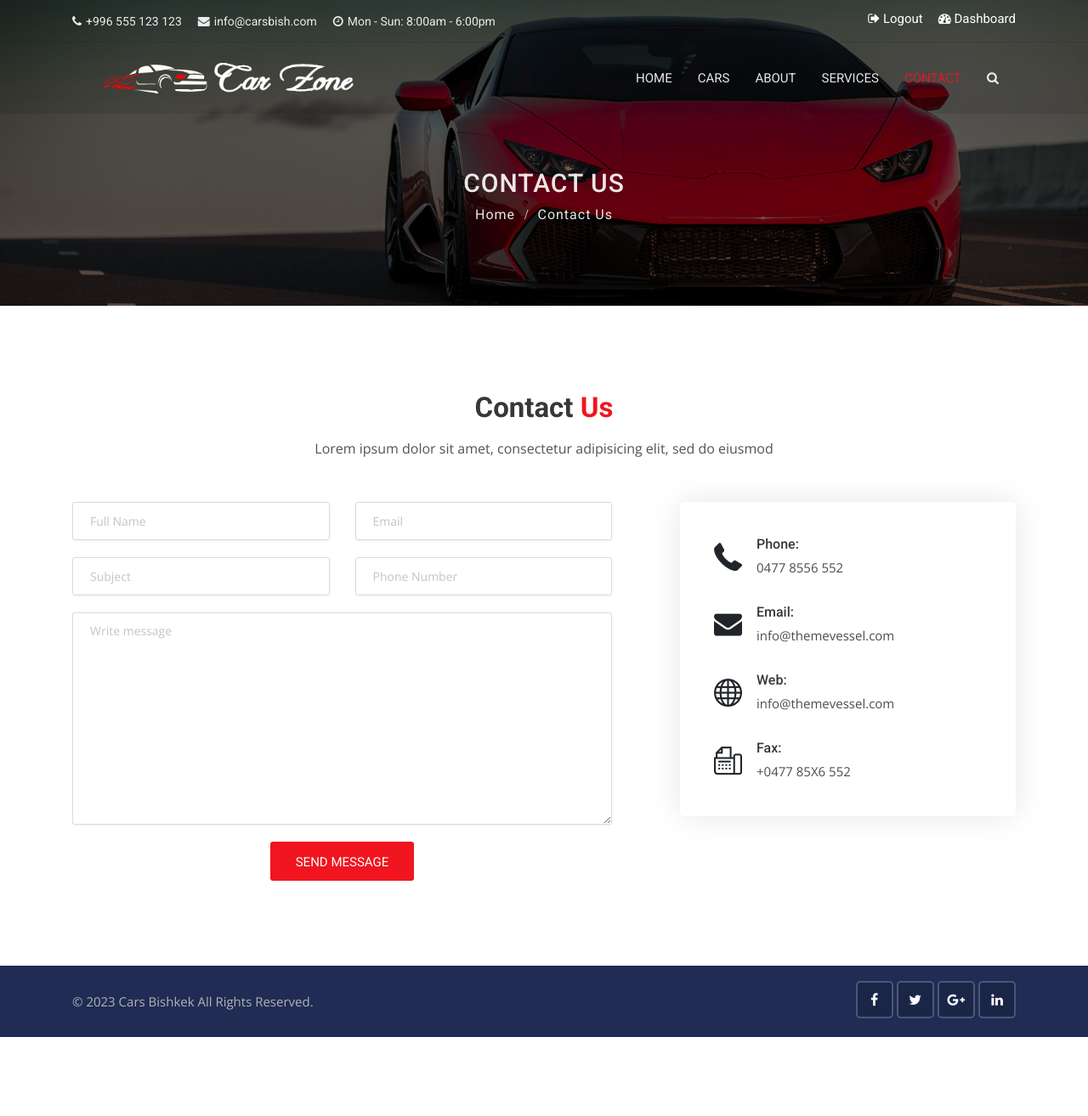
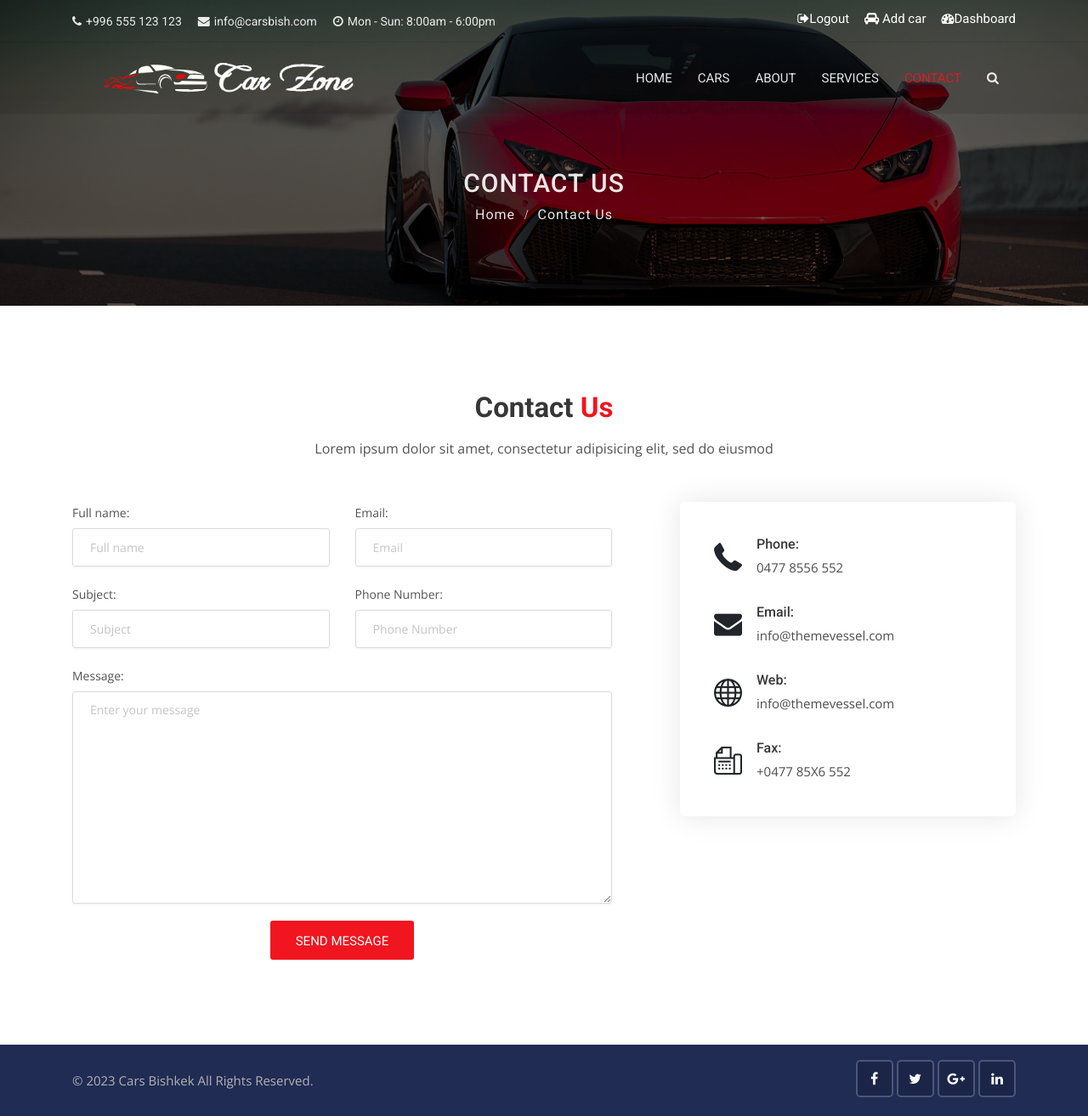
Before and after one commit to kaidu219/carsellplatform, a Django app: page /contact/ in a window 1280 px wide. Shown: the whole page at 85% size. Before the commit the page ends 1221 px from the top, so only its background shows below. Run offline with Django 4.2, Linux system fonts and the light colour scheme; the visitor is signed in with stand-in values (Sample User, id 1); some libraries are stand-ins or nearby versions.

Commit message:
Джанго формы, добавление новых автомобилей

```diff
--- a/carsellplatform/cars/templates/cars/cars.html
+++ b/carsellplatform/cars/templates/cars/cars.html
@@ -32,7 +32,7 @@
                     <div class="col-lg-6 col-md-6">
                         <div class="car-box-3">
                             <div class="car-thumbnail">
-                                <a href="{% url 'cardeteils' car.pk %}" class="car-img">
+                                <a href="{% url 'cardetails' car.pk %}" class="car-img">
                                     {% comment %} <div class="tag">For Rent</div> {% endcomment %}
                                     <div class="price-box">
                                         <span>${{ car.price| intcomma }}</span>
@@ -60,12 +60,12 @@
                             </div>
                             <div class="detail">
                                 <h1 class="title {% cycle 'text-primary' 'text-info' %}">
-                                    <a href="{% url 'cardeteils' car.pk %}">
+                                    <a href="{% url 'cardetails' car.pk %}">
                                         {{ car.car_title | capfirst }}
                                     </a>
                                 </h1>
                                 <div class="location">
-                                    <a href="{% url 'cardeteils' car.pk %}">
+                                    <a href="{% url 'cardetails' car.pk %}">
                                         <i class="flaticon-pin"></i>{{ car.state }}, {{ car.city }}
                                     </a>
                                 </div>
--- a/carsellplatform/cars/urls.py
+++ b/carsellplatform/cars/urls.py
@@ -1,10 +1,11 @@
 from django.urls import path
-from .views import allcars, cardetails, search
+from .views import allcars, cardetails, search, add_car
 
 
 
 urlpatterns = [
     path("", allcars, name='cars'),
     path("search", search, name='search'),
-    path("<str:id>", cardetails, name='cardeteils')
+    path("add_car", add_car, name='add_car'),
+    path("<str:id>", cardetails, name='cardetails')
 ]
--- a/carsellplatform/carsellplatform/settings.py
+++ b/carsellplatform/carsellplatform/settings.py
@@ -157,8 +157,8 @@ DEFAULT_AUTO_FIELD = 'django.db.models.BigAutoField'
 # email settings
 EMAIL_HOST = 'smtp.gmail.com'
 EMAIL_PORT = '465'
-# EMAIL_HOST_USER = 'kaidu219@gmail.com'
-EMAIL_HOST_PASSWORD = 'rnjfgbcgrmawfsne'
+EMAIL_HOST_USER = 'carsellplatformdjango@gmail.com'
+EMAIL_HOST_PASSWORD = 'dljrqsiepjcdvbng'
 EMAIL_USE_TSL = False
 EMAIL_USE_SSL = True
 
--- a/carsellplatform/contacts/urls.py
+++ b/carsellplatform/contacts/urls.py
@@ -4,5 +4,5 @@ from .views import inquiry, delete_inquiry
 
 urlpatterns = [
     path('inquiry', inquiry, name='inquiry'),
-    path("<str:id>", delete_inquiry, name='delete_inquiry')
+    path("<str:id>", delete_inquiry, name='delete_inquiry'),
 ]
--- a/carsellplatform/templates/includes/header.html
+++ b/carsellplatform/templates/includes/header.html
@@ -14,17 +14,20 @@
                 <ul class="top-social-media pull-right">
                     {% if user.is_authenticated %}
                         <li>
-                            <a href="{% url 'logout'  %}" class="sign-out"><i class="fa fa-sign-out "></i> Logout</a>
+                            <a href="{% url 'logout'  %}" class="sign-out"><i class="fa fa-sign-out "></i>Logout</a>
                         </li>
                         <li>
-                            <a href="{% url 'dashboard' %}" class="sign-out"><i class="fa-solid fa fa-tachometer"></i> Dashboard</a>
+                            <a href="{% url 'add_car' %}" class="sign-out"><i class="fa-solid fa fa-car"></i> Add car</a>
+                        </li>
+                        <li>
+                            <a href="{% url 'dashboard' %}" class="sign-out"><i class="fa-solid fa fa-tachometer"></i>Dashboard</a>
                         </li>
                     {% else %}
                         <li>
-                            <a href="{% url 'login'  %}" class="sign-in"><i class="fa fa-sign-in"></i> Login</a>
+                            <a href="{% url 'login'  %}" class="sign-in"><i class="fa fa-sign-in"></i>Login</a>
                         </li>
                         <li>
-                            <a href="{% url 'register' %}" class="sign-in"><i class="fa fa-user"></i> Register</a>
+                            <a href="{% url 'register' %}" class="sign-in"><i class="fa fa-user"></i>Register</a>
                         </li>
                     {% endif %}
                 </ul>
--- a/carsellplatform/uaccounts/views.py
+++ b/carsellplatform/uaccounts/views.py
@@ -73,7 +73,7 @@ def dashboard(request):
         carListView.append(car)
 
     context = {
-        'allInquires':allInquires,
+        'allInquires': allInquires,
         'cars': carListView,
     }
 
--- /dev/null
+++ b/carsellplatform/website/forms.py
@@ -0,0 +1,46 @@
+from django import forms
+from cars.models import Car, CarPhoto
+
+
+class ContactForm(forms.Form):
+    full_name = forms.CharField(
+        label = 'Full name',
+        max_length=100,
+        widget = forms.TextInput(attrs={
+            'class': 'form-control full_name',
+            'placeholder': 'Full name',
+        })
+    )
+
+    email = forms.EmailField(
+        label = 'Email',
+        widget = forms.EmailInput(attrs={
+            'class': 'form-control email',
+            'placeholder': 'Email',
+        })
+    )
+
+    subject = forms.CharField(
+        label = 'Subject',
+        widget = forms.TextInput(attrs={
+            'class': 'form-control subject',
+            'placeholder': 'Subject',
+        })
+    )
+
+    phone = forms.CharField(
+        label = 'Phone Number',
+        widget = forms.TextInput(attrs={
+            'class': 'form-control phone',
+            'placeholder': 'Phone Number',
+        })
+    )
+
+    message = forms.CharField(
+        label = 'Message',
+        widget = forms.Textarea(attrs={
+            'class': 'form-control message',
+            'rows': 5,
+            'placeholder': 'Enter your message',
+        })
+    )
--- a/carsellplatform/website/templates/website/about.html
+++ b/carsellplatform/website/templates/website/about.html
@@ -40,17 +40,17 @@
                         <ul class="carousel-indicators car-properties list-inline nav nav-justified">
                             <li class="list-inline-item active">
                                 <a id="carousel-selector-0" class="selected" data-slide-to="0" data-target="#carDetailsSlider">
-                                    <img src="img/car/car-1.jpg" class="img-fluid" alt="small-car">
+                                    <img src="{% static 'img/car/car-1.jpg' %}" class="img-fluid" alt="small-car">
                                 </a>
                             </li>
                             <li class="list-inline-item">
                                 <a id="carousel-selector-1" data-slide-to="1" data-target="#carDetailsSlider">
-                                    <img src="img/car/car-2.jpg" class="img-fluid" alt="small-car">
+                                    <img src="{% static 'img/car/car-2.jpg' %}" class="img-fluid" alt="small-car">
                                 </a>
                             </li>
                             <li class="list-inline-item">
                                 <a id="carousel-selector-2" data-slide-to="2" data-target="#carDetailsSlider">
-                                    <img src="img/car/car-3.jpg" class="img-fluid" alt="small-car">
+                                    <img src="{% static 'img/car/car-3.jpg' %}" class="img-fluid" alt="small-car">
                                 </a>
                             </li>
                         </ul>
--- a/carsellplatform/website/templates/website/contact.html
+++ b/carsellplatform/website/templates/website/contact.html
@@ -33,31 +33,25 @@
             <div class="row">
                 <div class="col-lg-7">
                     <div class="row">
-                        <div class="col-md-6 text-left">
-                            <div class="form-group name">
-                                <input type="text" name="name" class="form-control" placeholder="Full Name" required>
+                        {% for field in form %}
+                        {% if field == form.message  %}
+                        <div class="col-md-12 text-left">
+                            <div class="form-group">
+                                {{ field.label_tag }}
+                                {{ field }}
                             </div>
                         </div>
-                        <div class="col-md-6">
-                            <div class="form-group email">
-                                <input type="email" name="email" class="form-control" placeholder="Email" required>
+                        {% else %}
+                        <div class="col-md-6 text-left">
+                            <div class="form-group">
+                                {{ field.label_tag }}
+                                {{ field }}
                             </div>
                         </div>
-                        <div class="col-md-6">
-                            <div class="form-group subject">
-                                <input type="text" name="subject" class="form-control" placeholder="Subject" required>
-                            </div>
-                        </div>
-                        <div class="col-md-6">
-                            <div class="form-group number">
-                                <input type="text" name="phone" class="form-control" placeholder="Phone Number">
-                            </div>
-                        </div>
-                        <div class="col-md-12">
-                            <div class="form-group message">
-                                <textarea class="form-control" name="message" placeholder="Write message"></textarea>
-                            </div>
-                        </div>
+                        {% endif %}
+
+                        {% endfor %}
+
                         <div class="col-md-12">
                             <div class="send-btn text-center">
                                 <button type="submit" class="btn btn-md button-theme">Send Message</button>
--- a/carsellplatform/website/views.py
+++ b/carsellplatform/website/views.py
@@ -5,6 +5,7 @@ from django.contrib.auth.models import User
 from django.utils.safestring import mark_safe
 from django.core.mail import send_mail
 from django.contrib import messages
+from .forms import ContactForm
 
 
 
@@ -33,31 +34,39 @@ def index(request):
 
 def contact(request):
    if request.method == 'POST':
-      name = request.POST['name']
-      email = request.POST = ['email']
-      subject = request.POST = ['subject']
-      phone = request.POST = ['phone']
-      message = request.POST = ['message']
+      form = ContactForm(request.POST)
 
-      message_mail = f'Your have massage in CarSelling Platform from {name} regarding: {message} \n\n\Sender Details: Phone: {phone}; Email: {email}'
+      if form.is_valid():
 
-      admin_info = User.objects.get(is_superuser=True)
-      admin_email = admin_info.email
+         full_name = form.cleaned_data['full_name']
+         email = form.cleaned_data = ['email']
+         subject = form.cleaned_data = ['subject']
+         phone = form.cleaned_data = ['phone']
+         message = form.cleaned_data = ['message']
+
+         message_mail = f'Your have massage in CarSelling Platform from {full_name} regarding: {message} \n\n\Sender Details: Phone: {phone}; Email: {email}'
+
+         admin_info = User.objects.get(is_superuser=True)
+         admin_email = admin_info.email
 
 
-      send_mail(
-         subject,
-         mark_safe(message_mail),
-         email,
-         ['kaidu219@gmail.com', admin_email],
-         fail_silently=False,
+         send_mail(
+            subject,
+            mark_safe(message_mail),
+            email,
+            ['carsellplatformdjango@gmail.com', admin_email],
+            fail_silently=False,
 
-      )
-      messages.success(request, 'Your message has been successfully send!')
+         )
+         messages.success(request, 'Your message has been successfully send!')
+   else:
+      form = ContactForm()
+      # return redirect('contact', {'form': form})
 
-      return redirect('contact')
+
    context = {
-      'title': 'Contact Us'
+      'title': 'Contact Us',
+      'form': form,
    }
    return render(request, 'website/contact.html', context)
 
```
Also changed, not shown: carsellplatform/cars/forms.py (added, +40 -0 lines), carsellplatform/cars/templates/cars/add_car.html (added, +46 -0 lines), carsellplatform/cars/views.py (+40 -3 lines), carsellplatform/contacts/views.py (+5 -4 lines), carsellplatform/uaccounts/templates/uaccounts/dashboard.html (+9 -1 lines), carsellplatform/website/templates/website/index.html (+4 -4 lines).
